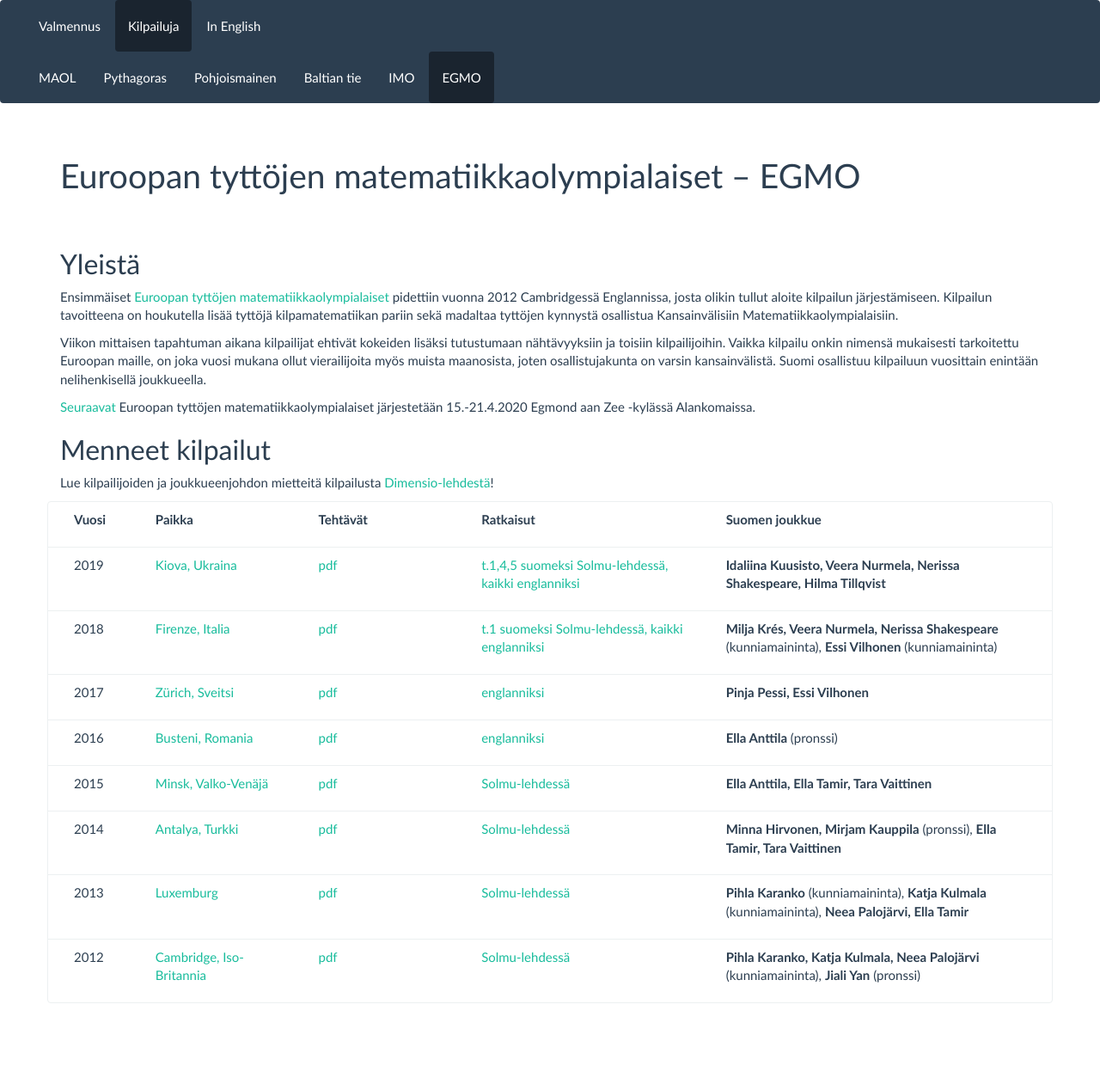
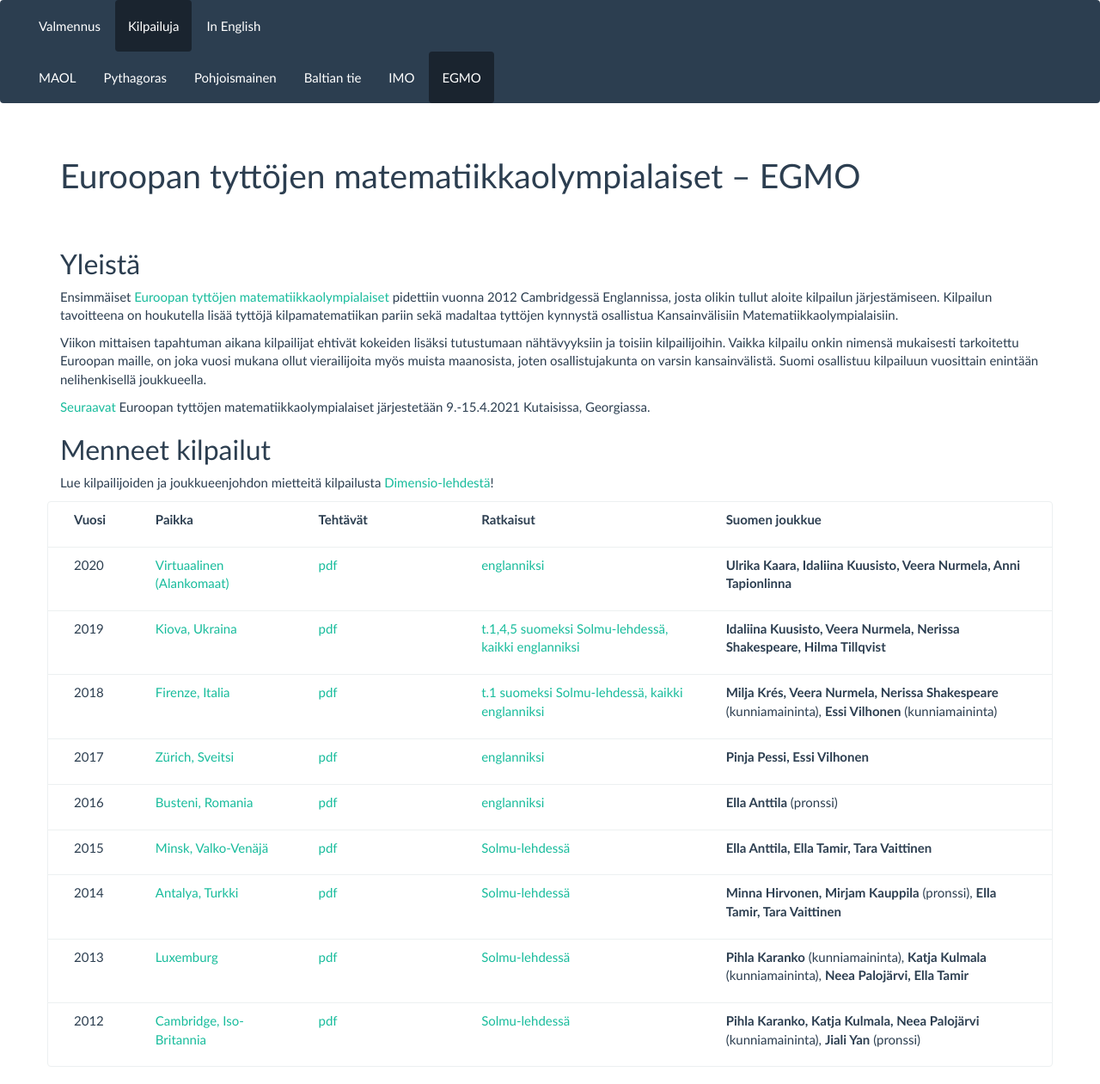
Before and after one commit to matematiikkakilpailut/matematiikkakilpailut.github.io, a Jekyll site: the page built from EGMO/index.md, in a window 1280 px wide. Shown: the whole page at 86% size. Built offline with Jekyll 4.4.1, drawn with Linux system fonts in a browser that asks for light colours; before the commit the page ends 1187 px from its top, so only the background shows below that.

Commit message:
Update index.md
2020 kilpailu+päivitetty seuraava kilpailu

```diff
--- a/EGMO/index.md
+++ b/EGMO/index.md
@@ -8,6 +8,11 @@ kilpailut:
     tehtavat: "**Tehtä&shy;vät**"
     ratkaisut: "**Ratkai&shy;sut**"
     edustajat: "**Suomen joukkue**"
+  - vuosi: "2020"
+    paikka: "[Virtuaalinen (Alankomaat)](https://www.egmo.org/egmos/egmo9/)"
+    tehtavat: "[pdf](EGMO_2020teht.pdf)"
+    ratkaisut: "[englanniksi](EGMO_2020sol.pdf)"
+    edustajat: "**Ulrika Kaara, Idaliina Kuusisto, Veera Nurmela, Anni Tapionlinna**"
   - vuosi: "2019"
     paikka: "[Kiova, Ukraina](https://www.egmo.org/egmos/egmo8/)"
     tehtavat: "[pdf](EGMO_2019teht.pdf)"
@@ -64,7 +69,7 @@ ja toisiin kilpailijoihin. Vaikka kilpailu onkin nimensä mukaisesti tarkoitettu
 on joka vuosi mukana ollut vierailijoita myös muista maanosista, joten osallistujakunta on varsin kansainvälistä.
 Suomi osallistuu kilpailuun vuosittain enintään nelihenkisellä joukkueella.
 
-[Seuraavat](https://egmo2020.nl/) Euroopan tyttöjen matematiikkaolympialaiset järjestetään 15.-21.4.2020 Egmond aan Zee -kylässä Alankomaissa.
+[Seuraavat](https://egmo2021.atsu.edu.ge/) Euroopan tyttöjen matematiikkaolympialaiset järjestetään 9.-15.4.2021 Kutaisissa, Georgiassa.
 
 ## Menneet kilpailut
 
```
